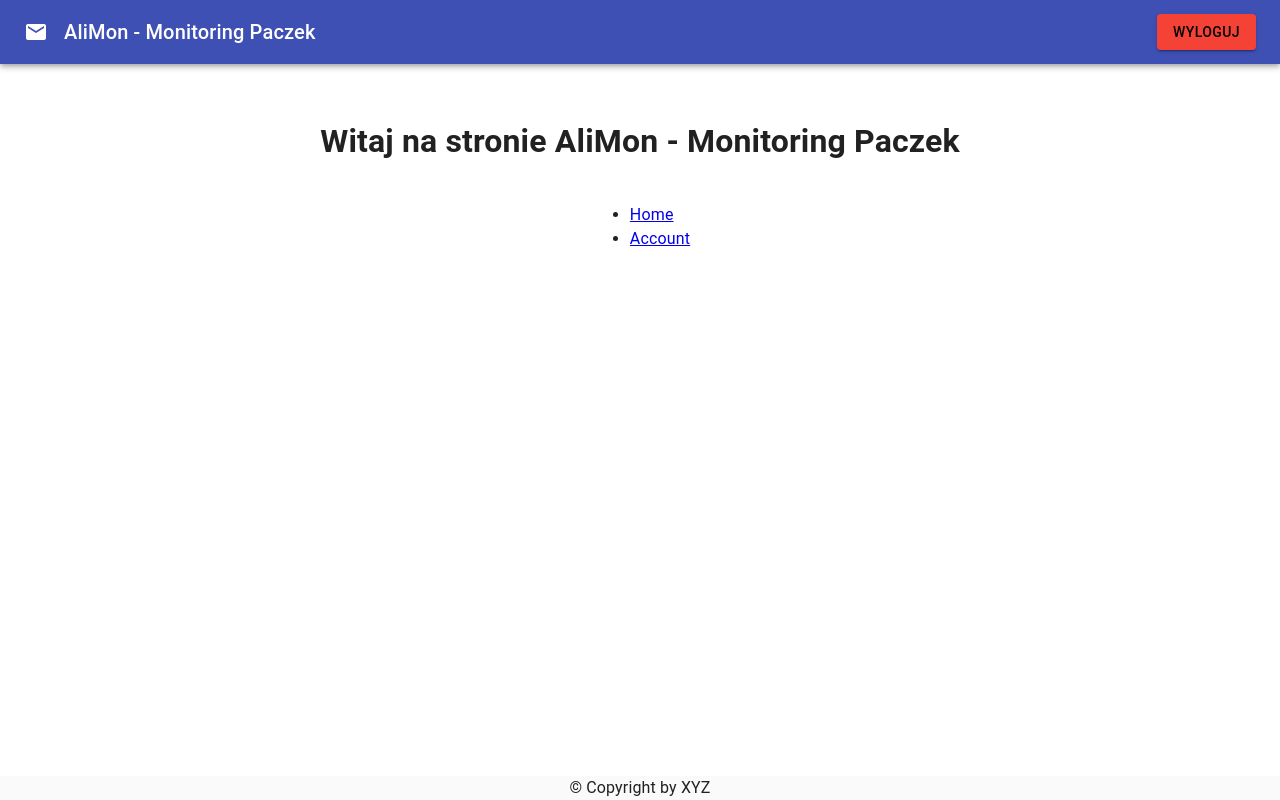
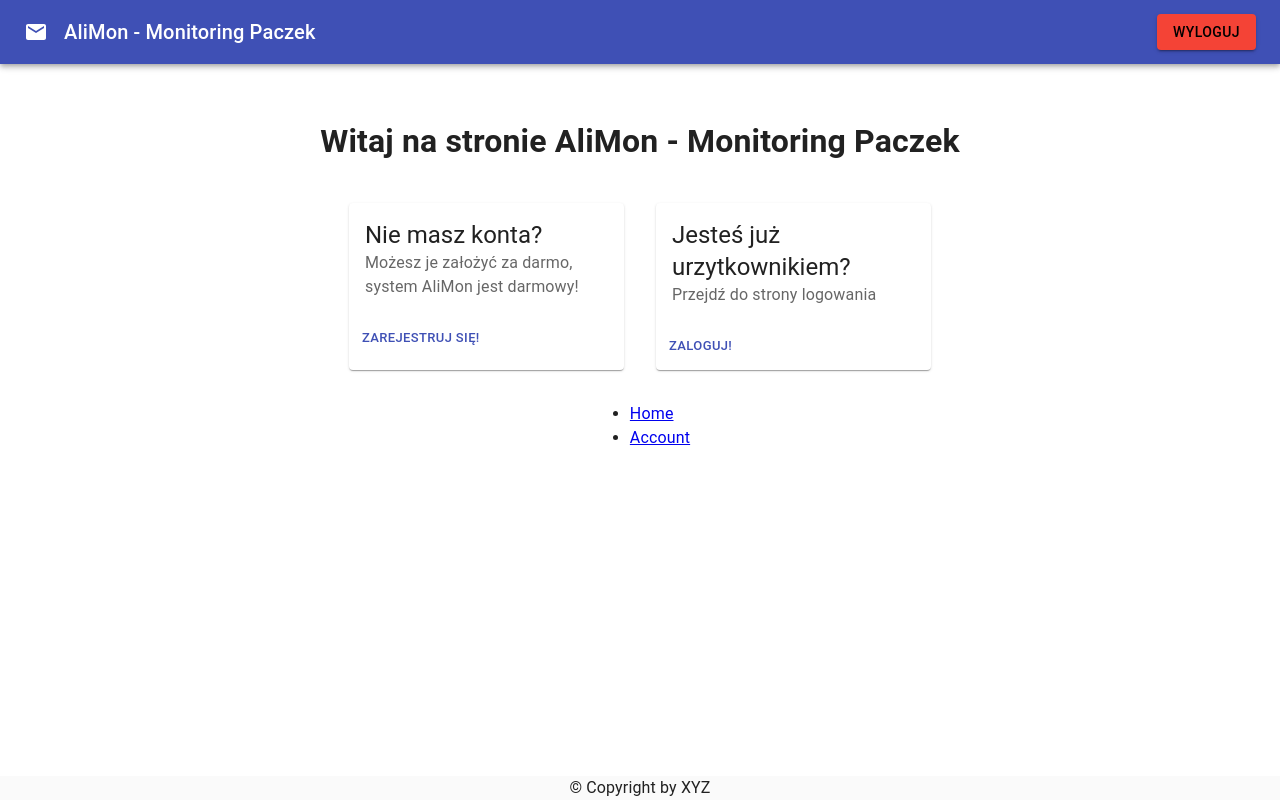
Before and after one commit to kkolcz/AliMon, a React (Create React App) app: page / in a window 1280 px wide. Built offline with nearby package versions, Linux system fonts and the light colour scheme; no server answers.

Commit message:
add card content

```diff
--- a/src/components/Welcome/Welcome.js
+++ b/src/components/Welcome/Welcome.js
@@ -1,13 +1,36 @@
 import React, { Fragment } from 'react'
 import { Link } from 'react-router-dom'
 import { Box } from '@mui/material'
+import WelcomeCard from './WelcomeCard'
 
 const Welcome = () => {
 	return (
 		<Fragment>
 			<Box display='flex' flexDirection='column' alignItems='center' m='1rem' p='1rem'>
 				<h1>Witaj na stronie AliMon - Monitoring Paczek</h1>
-				<div>
+				<Box sx={{ display: 'flex' }}>
+					<WelcomeCard
+						sx={{ m: 2, minWidth: 250, maxWidth: 275, maxHeight: 275 }}
+						text1={{ variant: 'h5', color: 'primary', text: 'Nie masz konta?' }}
+						text2={{
+							sx: { mt: 2, fontSize: 16 },
+							color: 'secondary',
+							text: 'Możesz je założyć za darmo, system AliMon jest darmowy!',
+						}}
+						button={{ text: 'Zarejestruj się!', link: '/account' }}
+					/>
+					<WelcomeCard
+						sx={{ m: 2, minWidth: 250, maxWidth: 275, maxHeight: 275 }}
+						text1={{ variant: 'h5', color: 'primary', text: 'Jesteś już urzytkownikiem?' }}
+						text2={{
+							sx: { mt: 2, fontSize: 16 },
+							color: 'secondary',
+							text: 'Przejdź do strony logowania',
+						}}
+						button={{ text: 'Zaloguj!', link: '/account' }}
+					/>
+				</Box>
+				<Box>
 					<ul>
 						<li>
 							<Link to='/home'>Home</Link>
@@ -16,7 +39,7 @@ const Welcome = () => {
 							<Link to='/account'>Account</Link>
 						</li>
 					</ul>
-				</div>
+				</Box>
 			</Box>
 		</Fragment>
 	)
--- /dev/null
+++ b/src/components/Welcome/WelcomeCard.js
@@ -0,0 +1,30 @@
+import React from 'react'
+import Card from '@mui/material/Card'
+import CardActions from '@mui/material/CardActions'
+import CardContent from '@mui/material/CardContent'
+import Button from '@mui/material/Button'
+import Typography from '@mui/material/Typography'
+import { Link } from 'react-router-dom'
+
+const WelcomeCard = props => {
+	return (
+		<Card sx={props.sx}>
+			<CardContent>
+				<Typography variant={`${props.text1.variant}`} color={`text.${props.text1.color}`}>
+					{`${props.text1.text}`}
+				</Typography>
+
+				<Typography sx={props.text2.sx} variant={`${props.text2.variant}`} color={`text.${props.text2.color}`}>
+					{`${props.text2.text}`}
+				</Typography>
+			</CardContent>
+			<CardActions>
+				<Link to={props.button.link}>
+					<Button size='small'>{`${props.button.text}`}</Button>
+				</Link>
+			</CardActions>
+		</Card>
+	)
+}
+
+export default WelcomeCard
```
